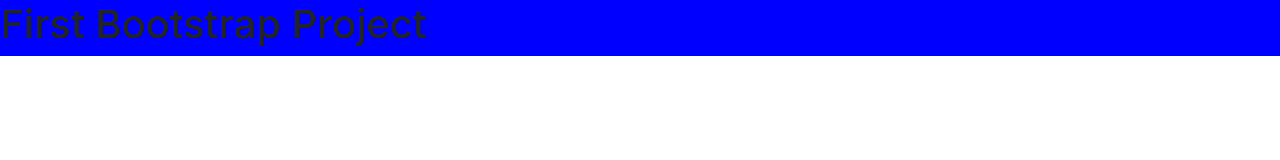
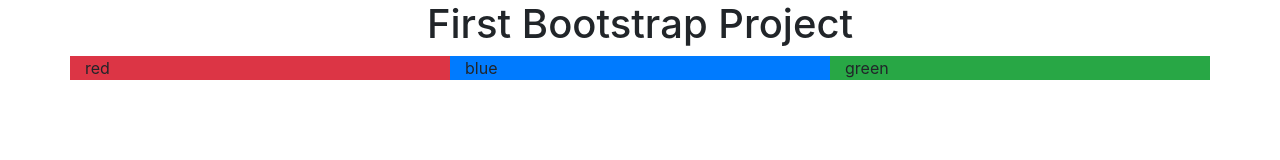
Before and after one commit to obi3wan/covalenceLab3, a plain HTML site: page index.html in a window 1280 px wide. Drawn offline with nearby package versions, Linux system fonts and the light colour scheme; files that its build step writes are made by us from their sources; files whose address does not match are found by name.

Commit message:
adding more files

```diff
--- a/index.html
+++ b/index.html
@@ -15,13 +15,32 @@
 </head>
 
 <body>
-   <div class="container-fluid">
-    <div class="row">
-        <h1>First Bootstrap Project</h1>
+   <div class="container">
+    <div class="row justify-content-center">
 
+    <div class="row-4">
 
 
     </div>
+    <div class="row-4">
+<h1>First Bootstrap Project</h1>
+    </div>
+<div class="row-4">
+
+</div>
+    </div>
+
+<div class="row align-items-start">
+    <div class="col-4 bg-danger">
+        red
+    </div>
+    <div class="col-4 bg-primary">
+        blue
+    </div>
+    <div class="col-4 bg-success">
+        green
+    </div>
+</div>
 
 
 
--- a/styles.css
+++ b/styles.css
@@ -1,5 +1,7 @@
 
-.container-fluid {
+.container{
 
-    background-color: blue;
 }
+h1 {
+    text-align: center;
+}
```
